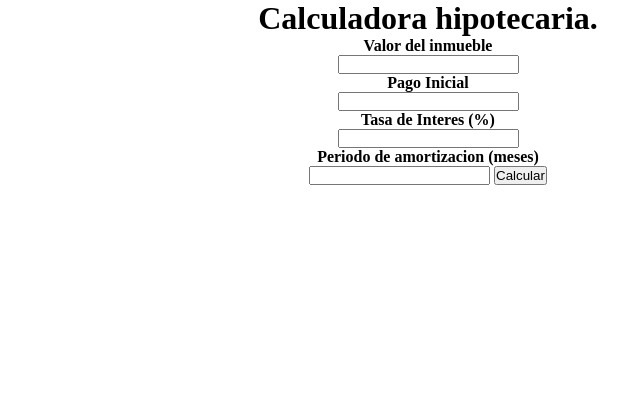
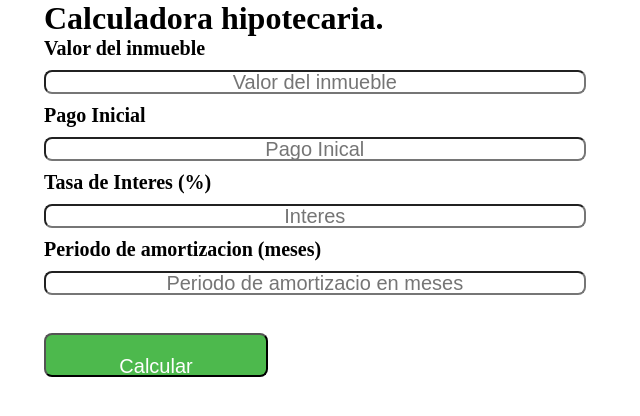
Before and after one commit to TecnoNX/calulator-hip-php, a PHP site: page / in a window 1280 px wide. Shown: the top 416 px of the page, without its empty margins (212-852 px from the left). Run offline with PHP 8.4, Linux system fonts and the light colour scheme.

Commit message:
Add files via upload

```diff
--- /dev/null
+++ b/calculadora.php
@@ -0,0 +1,34 @@
+<?php
+
+if ($_POST) {
+
+    $valor = $_POST['valor'];
+    $pago = $_POST['pago'];
+    $tasa = $_POST['tasa'];
+    $meses = $_POST['meses'];
+
+    $interes = ($tasa/100)*$valor/$meses;
+
+    $pagototal =$valor - $pago;
+
+    $mes = $pagototal / $meses + $interes;
+
+    $anticipo = $interes * $meses + $valor;
+
+    $hipoT = $mes * $meses;
+
+    $timepago = $meses / 12;
+
+
+
+    echo "<p>Pago Mensual: "."RD$".$mes." amortizado en ".$timepago."años</p><br>";
+
+    echo "<p>Para una hipoteca de "."RD$".$pagototal."</p><br>";
+
+    echo "<p>Hipoteca: "."RD$".$mes."</p><br><br>";
+
+    echo "<p>Hipoteca Total con el interes "."RD$".$hipoT."</p><br>";
+
+    echo "<p>Total con Anticipo: "."RD$".$anticipo."</p><br><br>";
+
+}
--- a/custom.css
+++ b/custom.css
@@ -4,5 +4,36 @@
 }
 
 .form{
+
+    width: 70%;
+    margin-left: 20%;
+}
+input {
+    width: 60%;
     text-align: center;
+    height: 20px;
+    margin-top: 10px;
+    margin-bottom: 10px;
+    border-radius: 8px;
+    box-sizing: 5px;
+    font-size: 20px;
+    margin-right: 40%;
 }
+.boton{
+    width: 25%;
+    padding-top: 20px;
+    padding-bottom: 20px;
+    background-color: rgb(77, 185, 77);
+    color: white;
+}
+
+.resultados{
+
+    text-align: center;
+   background-color: rgb(40, 172, 79);
+   color: white;
+   font-size: 20px;
+}
+h4{
+    font-size: 20px;
+}
--- a/index.php
+++ b/index.php
@@ -11,20 +11,20 @@
     <h1>Calculadora hipotecaria.</h1>
     <div class="camp">
 
-    <form action="" method="post">
+    <form action="#" method="post">
     <h4>Valor del inmueble</h4>
-    <input type="text" name="" id="">
+    <input type="text" name="valor" id="" placeholder="Valor del inmueble">
 
     <h4>Pago Inicial</h4>
-    <input type="text" name="" id="">
+    <input type="text" name="pago" id="" placeholder ="Pago Inical">
 
     <h4>Tasa de Interes (%)</h4>
-    <input type="text" name="" id="">
+    <input type="text" name="tasa" id="" placeholder= "Interes">
 
     <h4>Periodo de amortizacion (meses)</h4>
-    <input type="text" name="" id="">
+    <input type="text" name="meses" id="" placeholder="Periodo de amortizacio en meses"><br><br>
 
-    <input type="submit" value="Calcular">
+    <input class="boton" type="submit" value="Calcular" >
     </form>
 
     </div>
@@ -33,6 +33,9 @@
 
     <div class="resultados">
 
+    <?php
+    require_once "calculadora.php";
+    ?>
     </div>
 </body>
 </html>
```
